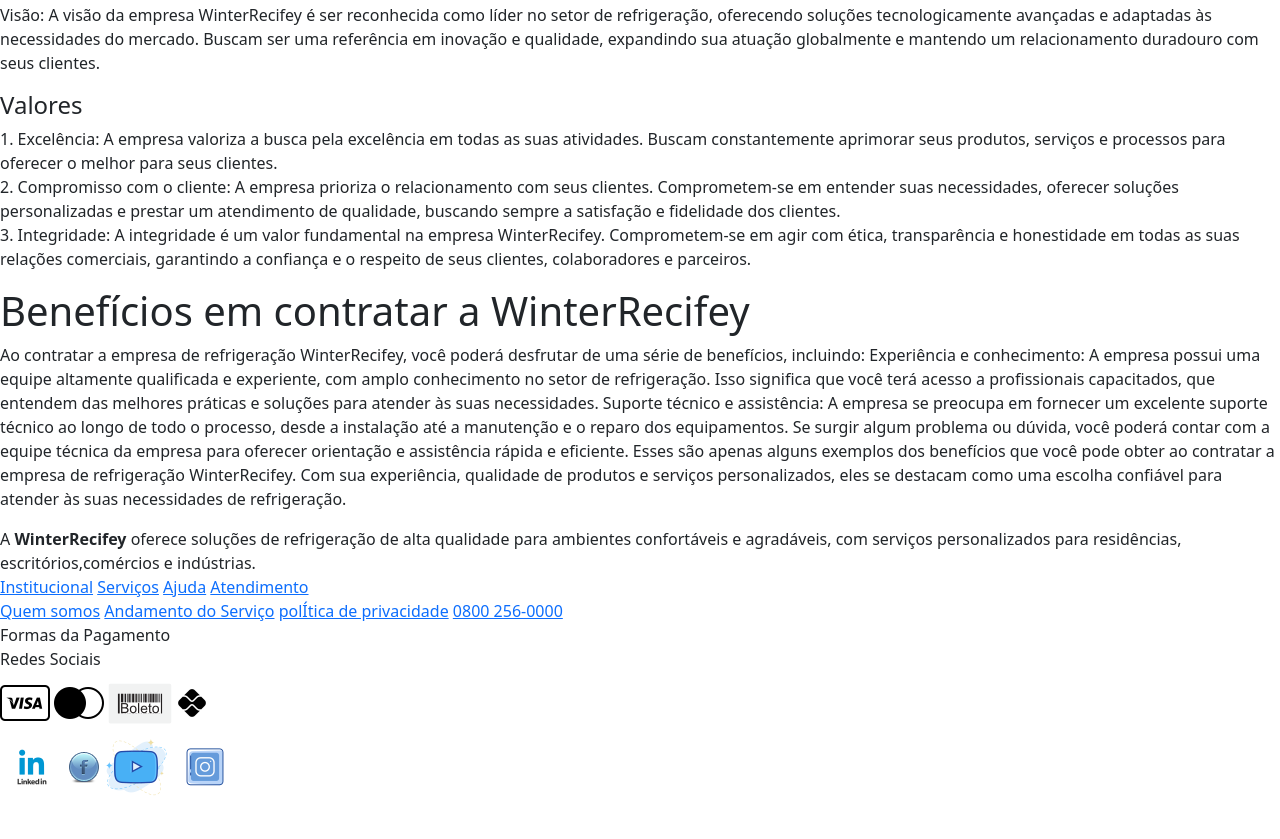
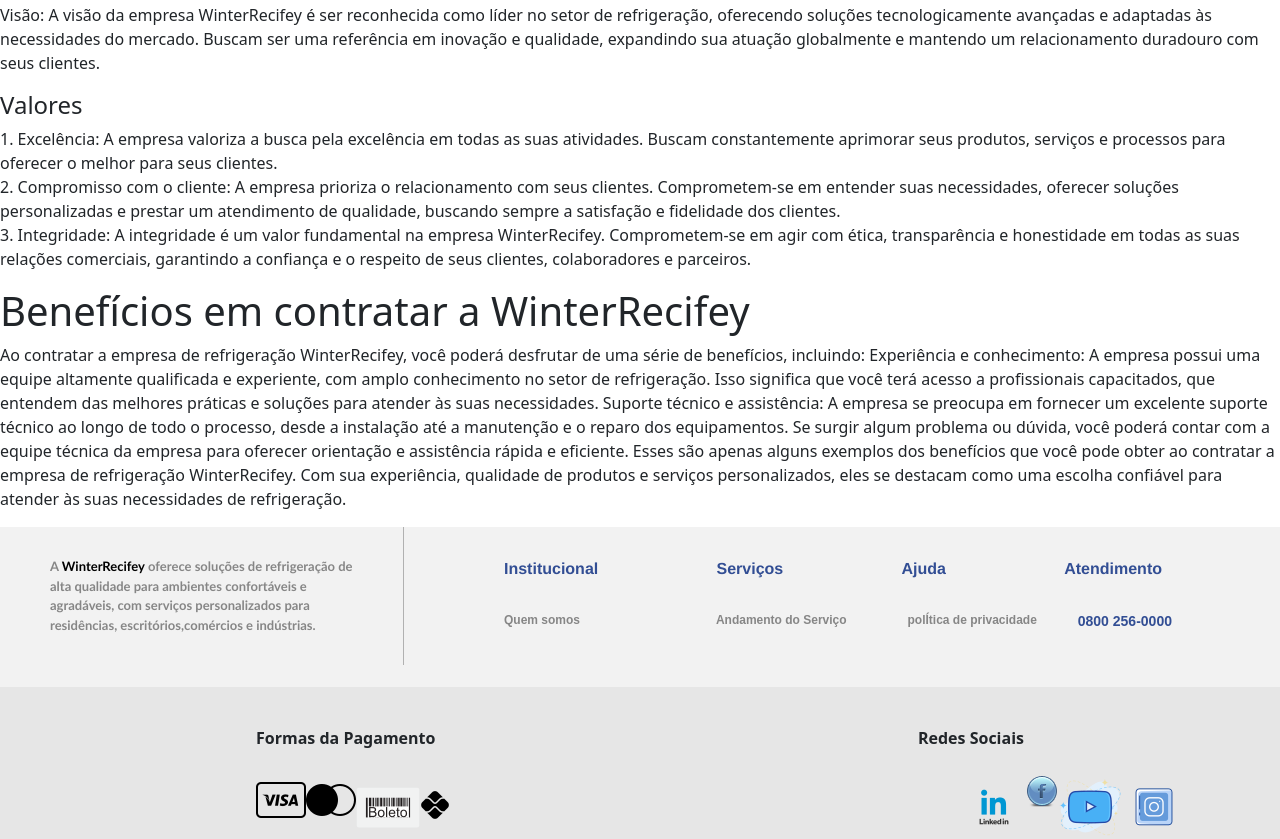
Before and after one commit to AdrianoSilva22/WinterRecifey, a website: page view/index.html in a window 1280 px wide. Shown: the part 1057-1896 px from the top of the page. Before the commit the page ends 1856 px from the top, so only its background shows below. Drawn offline with nearby package versions, Linux system fonts and the light colour scheme.

Commit message:
Restaurando código css do footer anterior.

```diff
--- a/view/style.css
+++ b/view/style.css
@@ -11,3 +11,170 @@
   width: 745px;
   height: 400px;
 }
+
+/* ***FOOTER*** */
+
+
+.foooter {
+  width: 100vw;
+  height: 100%;
+  margin-left: 0;
+  margin-right: 0;
+  background-color: rgba(242, 242, 242, 255);
+
+
+}
+
+.PRINCIPAL{
+  display: flex;
+  margin-bottom: 0;
+  padding-bottom: 0;
+}
+
+
+
+.divisao2cima {
+font-size: medium;
+font-weight: bolder;
+padding-left: 40px;
+padding-top: 30px;
+padding-right: 50px;
+}
+
+.itensDivisao2cima {
+display: flex;
+justify-content: space-between;
+}
+
+
+.division1 {
+width: 30vw;
+height: 100%;
+padding: 30px;
+
+margin-left: 20px;
+
+font-size: small;
+font-family: 'Gill Sans', 'Gill Sans MT', Calibri, 'Trebuchet MS', sans-serif;
+border-right: 1px solid rgba(177,177,177,255);
+color: rgba(134, 134, 134, 255);
+font-weight: bolder;
+}
+
+.division1 b {
+color: black;
+}
+
+.sub1 {
+width: 60vw;
+height: 20vh;
+margin-left: 50px;
+
+
+}
+
+.itensDivisao2cima a {
+text-decoration: none;
+color: rgba(50, 78, 148, 255);
+font-family: 'Franklin Gothic Medium', 'Arial Narrow', Arial, sans-serif;
+margin-left: 10px;
+font-size: 16px;
+}
+
+
+.divisao2baixo {
+
+font-weight: bolder;
+padding-left: 40px;
+padding-top: 30px;
+padding-right: 50px;
+
+}
+
+.itensDivisao2baixo {
+display: flex;
+justify-content: space-between;
+}
+
+.itensDivisao2baixo a {
+
+text-decoration: none;
+color: rgba(134, 134, 134, 255);
+font-family: Arial, Helvetica, sans-serif;
+margin-left: 0px;
+font-size: 12px;
+margin-left: 25px;
+}
+
+#quemSomos {
+margin-left: 10px;
+}
+
+#andamento {
+margin-left: 115px;
+}
+
+#politica {
+margin-left: 40px;
+}
+
+#numero {
+font-size: medium;
+color: rgba(50, 78, 148, 255);
+margin-left: 20px;
+font-size: 14px;
+}
+
+#atendimento {
+margin-right: 10px;
+}
+
+/* ***PARTE DOIS DO FOOTER*** */
+
+.sub2{
+
+background-color: rgba(230,230,230,255);
+margin-top: 0;
+padding-top: 0;
+
+
+}
+
+.itensSub2Cima{
+margin-left:20% ;
+margin-right: 20%;
+margin-top: 0;
+padding-top: 3%;
+
+display: flex;
+justify-content: space-between;
+font-weight: bolder;
+}
+
+.itensSub2Baixo{
+display: flex;
+justify-content: space-between;
+width: 100vw;
+}
+
+.metodosDePagamento{
+margin-left:20% ;
+margin-right: 20%;
+margin-top: 2%;
+display: flex;
+justify-content: space-between;
+width: 20vw;
+}
+
+#pix {
+margin-top: 15px;
+}
+
+.redesSociais{
+margin-left:20% ;
+margin-right: 20%;
+margin-top: 2%;
+display: flex;
+justify-content: space-between;
+width: 20vw;
+}
```
